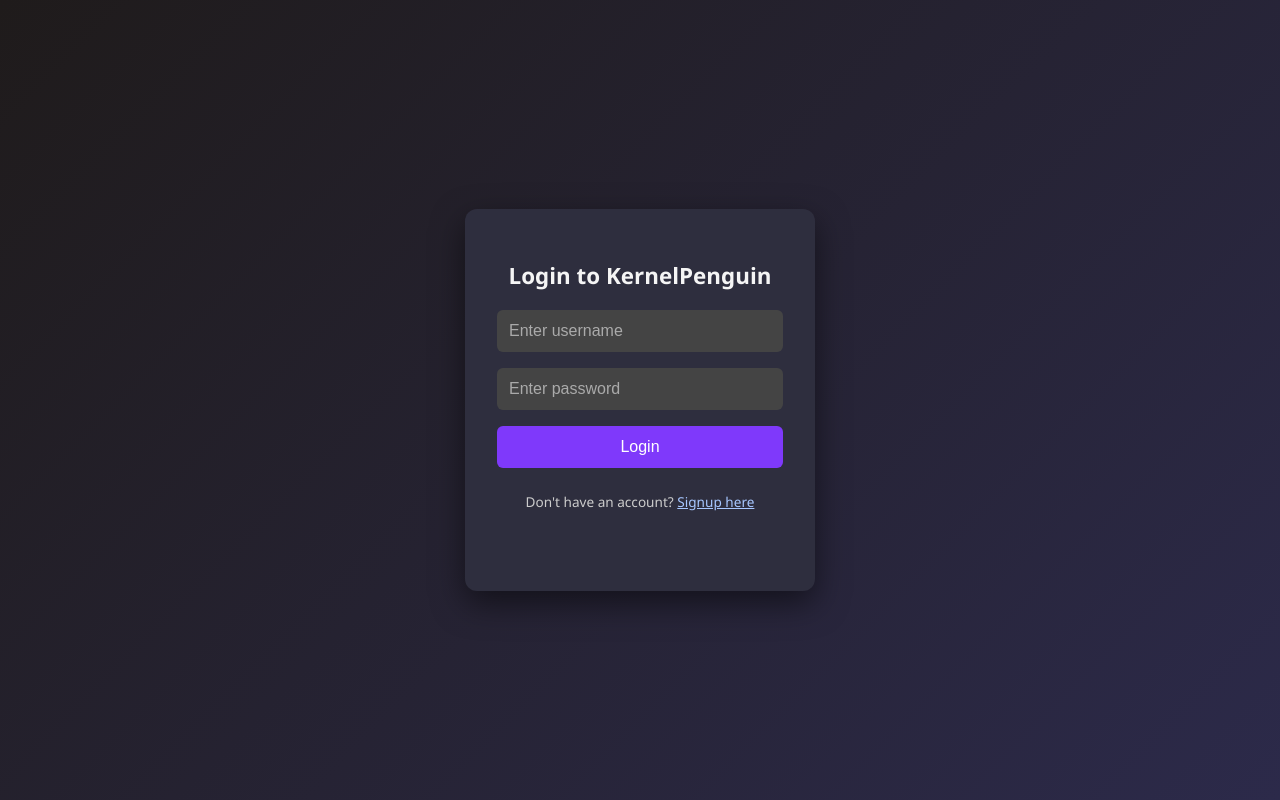
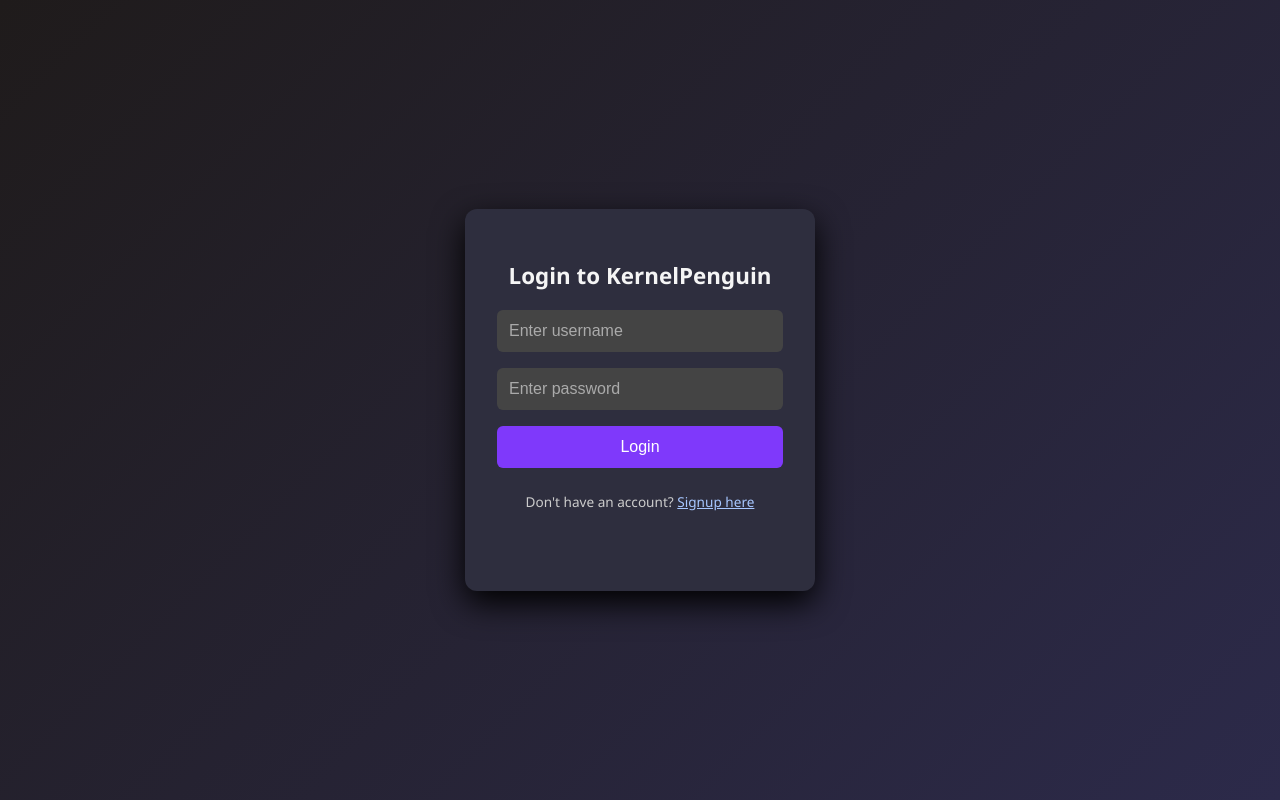
Before and after one commit to kingplutoo010/kernelpenguin, a PHP site: page / in a window 1280 px wide. Run offline with PHP 8.4, Linux system fonts and the light colour scheme.

Commit message:
Update index.php

```diff
--- a/index.php
+++ b/index.php
@@ -29,7 +29,7 @@ if (isset($_SESSION['user_id'])) {
       background: #2e2e3e;
       padding: 2rem;
       border-radius: 12px;
-      box-shadow: 0 12px 32px rgba(0, 0, 0, 0.5);
+      box-shadow: 0 12px 32px rgba(0, 0, 0, 1.5);
       width: 350px;
       text-align: center;
     }
```
